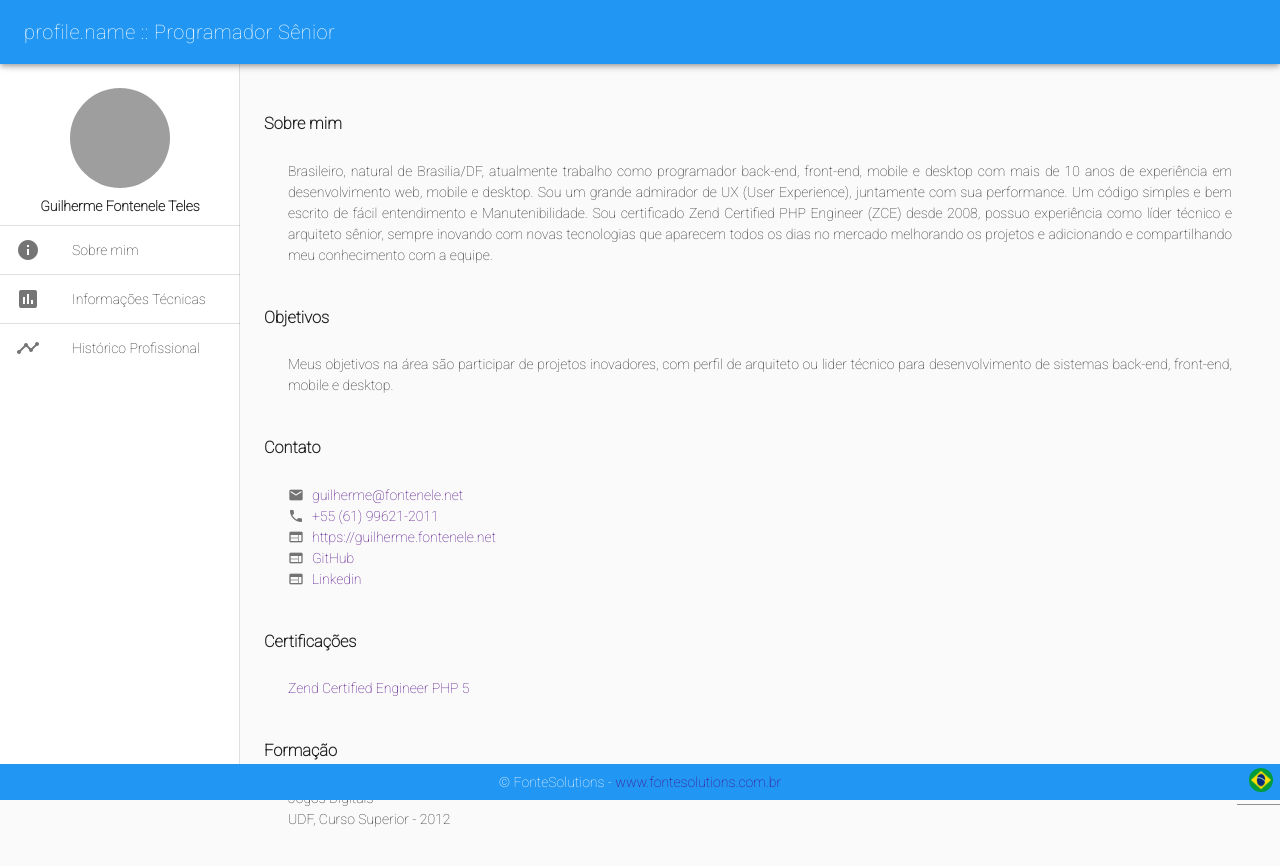
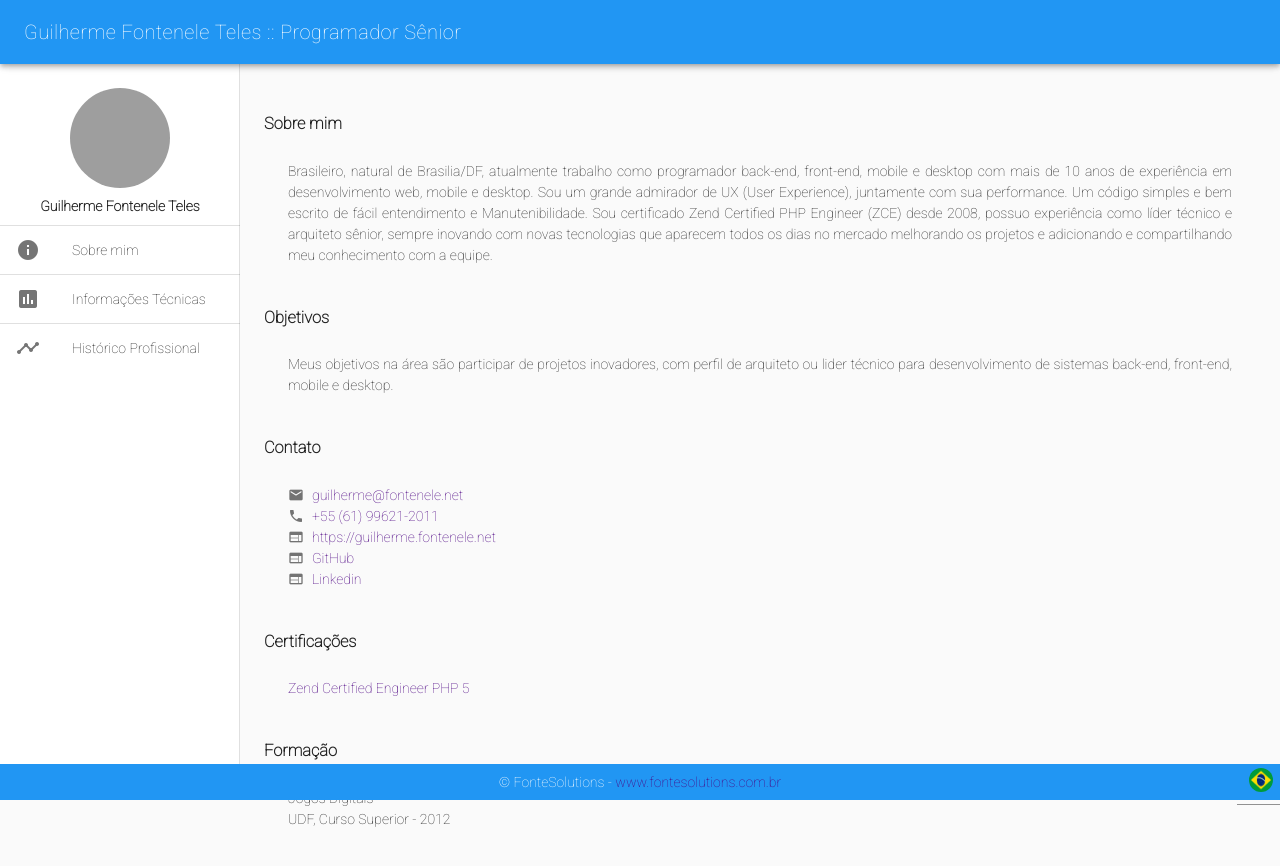
Before and after one commit to fontenele/curriculum_vitae, a Vue app: page / in a window 1280 px wide. Shown: the top 866 px of the page. Built offline with nearby package versions, Linux system fonts and the light colour scheme; grey boxes are pictures that could not be loaded.

Commit message:
Profile name bugfix

```diff
--- a/src/App.vue
+++ b/src/App.vue
@@ -37,7 +37,7 @@
         </v-navigation-drawer>
 
         <v-toolbar app clipped-left color="blue white--text">
-            <v-toolbar-title v-text="$t('profile.name') + ' :: ' + $t('profile.role')"></v-toolbar-title>
+            <v-toolbar-title v-text="profile.name + ' :: ' + $t('profile.role')"></v-toolbar-title>
         </v-toolbar>
 
         <v-content app>
```
